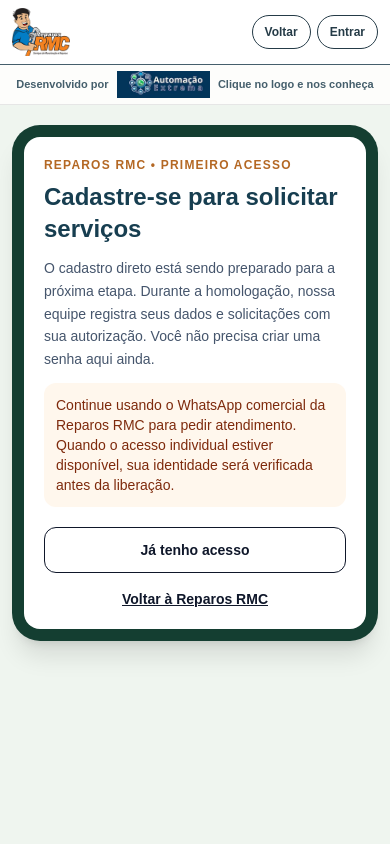
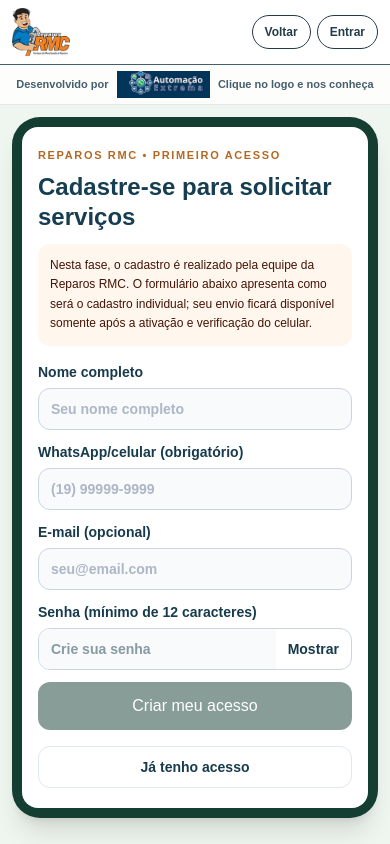
Before and after one commit to automacaoaoextremo-bot/Automacao-Extrema, a Next.js app: page /solucoes/atendimento-inteligente/rmc/cadastro in a window 390 px wide. Built offline with nearby package versions, Linux system fonts and the light colour scheme; no server answers.

Commit message:
feat(ae): compacta login e prepara cadastro RMC ajustes 06

```diff
--- a/src/app/solucoes/atendimento-inteligente/rmc/cadastro/page.tsx
+++ b/src/app/solucoes/atendimento-inteligente/rmc/cadastro/page.tsx
@@ -4,5 +4,5 @@ import { RmcRegistrationGate } from '@/components/atendimento-inteligente/rmc-re
 export const metadata: Metadata = { title: 'Cadastro | Reparos RMC' };
 export default function RmcCadastroPage(){
  return <div className="min-h-screen bg-[#eff5ef]"><AiBrandHeader backHref="/solucoes/atendimento-inteligente/rmc/entrar"/>
-  <main className="mx-auto max-w-lg px-3 py-5"><RmcRegistrationGate/></main></div>;
+  <main className="mx-auto max-w-lg px-3 py-3 sm:py-5"><RmcRegistrationGate/></main></div>;
 }
--- a/src/app/solucoes/atendimento-inteligente/rmc/entrar/page.tsx
+++ b/src/app/solucoes/atendimento-inteligente/rmc/entrar/page.tsx
@@ -4,5 +4,5 @@ import { RmcLoginForm } from '@/components/atendimento-inteligente/rmc-login-for
 export const metadata: Metadata = { title: 'Entrar | Reparos RMC' };
 export default function RmcLoginPage() {
   return <div className="min-h-screen bg-[#eff5ef]"><AiBrandHeader backHref="/solucoes/atendimento-inteligente/rmc" />
-    <main className="mx-auto max-w-lg px-3 py-6"><RmcLoginForm /></main></div>;
+    <main className="mx-auto max-w-lg px-3 py-3 sm:py-6"><RmcLoginForm /></main></div>;
 }
--- a/src/app/solucoes/atendimento-inteligente/rmc/solicitar/page.tsx
+++ b/src/app/solucoes/atendimento-inteligente/rmc/solicitar/page.tsx
@@ -20,7 +20,7 @@ export default function RmcRequestPage() {
   }, []);
   return <div className="min-h-screen bg-[#eff5ef]">
     <AiBrandHeader backHref="/solucoes/atendimento-inteligente/rmc" />
-    <main className="mx-auto max-w-2xl px-3 py-4">
+    <main className="mx-auto max-w-2xl px-3 py-3 sm:py-4">
       {authenticated === null ? <p role="status" className="rounded-xl bg-white p-6 text-sm">Verificando acesso...</p>
         : authenticated ? <AiRequestForm initialOrg="reparos-rmc" fixedOrg />
           : <RmcLoginForm returnTo="request" />}
--- a/src/components/atendimento-inteligente/rmc-login-form.tsx
+++ b/src/components/atendimento-inteligente/rmc-login-form.tsx
@@ -9,8 +9,9 @@ import { normalizeBRPhone } from '@/lib/atendimento-inteligente/intake';
 
 type Actor = { role: 'operator' | 'customer'; portalEnabled: boolean; mustChangePassword: boolean };
 const base = '/solucoes/atendimento-inteligente/rmc';
+const field = 'mt-1.5 w-full rounded-xl border border-slate-300 bg-white px-3 py-2.5 text-base outline-none focus:border-[#ed8e2d] focus:ring-2 focus:ring-orange-100';
 
-/** Usado tanto em /entrar como na entrada de /solicitar. */
+/** Mesmo acesso para clientes e equipe, com permissões verificadas no servidor. */
 export function RmcLoginForm({ returnTo = 'dashboard' }: { returnTo?: 'dashboard' | 'request' }) {
   const router = useRouter();
   const [login, setLogin] = useState('');
@@ -26,14 +27,14 @@ export function RmcLoginForm({ returnTo = 'dashboard' }: { returnTo?: 'dashboard
     setError('');
     try {
       const username = login.trim();
-      const email = username.includes('@');
-      const phone = email ? null : normalizeBRPhone(username);
-      if (!email && !phone) throw new Error('Informe seu WhatsApp com DDD ou e-mail válido.');
-      const credentials = email
+      const isEmail = username.includes('@');
+      const phone = isEmail ? null : normalizeBRPhone(username);
+      if (!isEmail && !phone) throw new Error('Informe seu WhatsApp com DDD ou e-mail válido.');
+      const credentials = isEmail
         ? { email: username.toLowerCase(), password }
         : { phone: `+${phone}`, password };
       const { error: authError } = await supabaseBrowser.auth.signInWithPassword(credentials);
-      if (authError) throw new Error('Não foi possível entrar. Confira seus dados ou solicite ajuda para ativar a conta.');
+      if (authError) throw new Error('Não foi possível entrar. Confira os dados ou solicite ajuda à equipe.');
       const actor = await adminFetch<Actor>('/api/atendimento-inteligente/actor');
       if (actor.role === 'operator') {
         router.replace(returnTo === 'request' ? `${base}/solicitar` : `${base}/atendimento`);
@@ -42,13 +43,9 @@ export function RmcLoginForm({ returnTo = 'dashboard' }: { returnTo?: 'dashboard
       }
       if (!actor.portalEnabled) {
         await supabaseBrowser.auth.signOut();
-        throw new Error('Seu acesso individual ainda está em validação. Os pedidos continuam sendo registrados pela equipe.');
+        throw new Error('Seu acesso individual ainda não foi liberado. Fale com a equipe da Reparos RMC.');
       }
-      if (actor.mustChangePassword) {
-        router.replace(`${base}/trocar-senha`);
-      } else {
-        router.replace(returnTo === 'request' ? `${base}/solicitar` : `${base}/meus-pedidos`);
-      }
+      router.replace(actor.mustChangePassword ? `${base}/trocar-senha` : returnTo === 'request' ? `${base}/solicitar` : `${base}/meus-pedidos`);
       router.refresh();
     } catch (err) {
       setError(err instanceof Error ? err.message : 'Não foi possível entrar.');
@@ -57,28 +54,26 @@ export function RmcLoginForm({ returnTo = 'dashboard' }: { returnTo?: 'dashboard
     }
   }
 
-  return <section className="mx-auto w-full max-w-md rounded-[28px] bg-[#143e31] p-3 shadow-xl sm:p-4" aria-label="Acesso à Reparos RMC">
-    <p className="px-2 pb-3 pt-2 text-xs font-black uppercase tracking-[0.16em] text-[#f3bd78]">Reparos RMC · Acesso único</p>
-    <form onSubmit={submit} className="rounded-2xl bg-white p-5 text-[#173b4c] sm:p-6">
-      <h1 className="text-2xl font-black">Entre para continuar</h1>
-      <p className="mt-2 text-sm leading-relaxed text-slate-600">Acompanhe seus pedidos e registre as informações do serviço de forma organizada.</p>
-      <label className="mt-5 block text-sm font-bold" htmlFor="rmc-user">WhatsApp/celular ou e-mail</label>
-      <input id="rmc-user" className="mt-2 w-full rounded-xl border border-slate-300 p-3 text-base focus:border-[#ed8e2d] focus:outline-none focus:ring-2 focus:ring-orange-100"
-        required value={login} onChange={event => setLogin(event.target.value)} autoComplete="username" placeholder="(19) 99999-9999 ou seu@email.com" />
-      <label className="mt-4 block text-sm font-bold" htmlFor="rmc-password">Senha</label>
-      <div className="mt-2 flex overflow-hidden rounded-xl border border-slate-300 focus-within:border-[#ed8e2d] focus-within:ring-2 focus-within:ring-orange-100">
-        <input id="rmc-password" className="min-w-0 flex-1 p-3 text-base outline-none" required type={show ? 'text' : 'password'} autoComplete="current-password"
+  return <section className="mx-auto w-full max-w-md rounded-[26px] bg-[#143e31] p-2.5 shadow-xl sm:p-4" aria-label="Acesso à Reparos RMC">
+    <p className="px-2 pb-2 pt-1 text-[11px] font-black uppercase tracking-[0.14em] text-[#f3bd78]">Reparos RMC</p>
+    <form onSubmit={submit} className="rounded-2xl bg-white px-4 py-4 text-[#173b4c] sm:p-6">
+      <h1 className="text-[23px] font-black leading-tight">Entre para continuar</h1>
+      <p className="mt-1.5 text-[13px] leading-snug text-slate-600">Acompanhe seus pedidos e organize as informações dos serviços.</p>
+      <label className="mt-3.5 block text-sm font-bold" htmlFor="rmc-user">WhatsApp/celular ou e-mail</label>
+      <input id="rmc-user" className={field} required value={login} onChange={event => setLogin(event.target.value)} autoComplete="username" placeholder="(19) 99999-9999 ou seu@email.com" />
+      <label className="mt-3 block text-sm font-bold" htmlFor="rmc-password">Senha</label>
+      <div className="mt-1.5 flex overflow-hidden rounded-xl border border-slate-300 focus-within:border-[#ed8e2d] focus-within:ring-2 focus-within:ring-orange-100">
+        <input id="rmc-password" className="min-w-0 flex-1 px-3 py-2.5 text-base outline-none" required type={show ? 'text' : 'password'} autoComplete="current-password"
           value={password} onChange={event => setPassword(event.target.value)} />
         <button type="button" onClick={() => setShow(current => !current)} className="px-3 text-sm font-semibold" aria-label={show ? 'Ocultar senha' : 'Mostrar senha'}>{show ? 'Ocultar' : 'Mostrar'}</button>
       </div>
-      {error && <p role="alert" className="mt-3 rounded-xl bg-rose-50 p-3 text-sm text-rose-800">{error}</p>}
-      <button type="submit" disabled={busy} className="mt-5 w-full rounded-xl bg-[#143e31] px-4 py-3 font-bold text-white disabled:opacity-50">{busy ? 'Entrando...' : 'Entrar na Reparos RMC'}</button>
-      <Link href={`${base}/esqueci-senha`} className="mt-3 block rounded-xl border border-slate-200 px-4 py-3 text-center text-sm font-semibold">Esqueci minha senha</Link>
+      {error && <p role="alert" className="mt-2 rounded-lg bg-rose-50 p-2 text-xs text-rose-800">{error}</p>}
+      <button type="submit" disabled={busy} className="mt-4 w-full rounded-xl bg-[#143e31] px-4 py-2.5 font-bold text-white disabled:opacity-50">{busy ? 'Entrando...' : 'Entrar na Reparos RMC'}</button>
+      <Link href={`${base}/esqueci-senha`} className="mt-2 block rounded-xl border border-slate-200 px-4 py-2.5 text-center text-sm font-semibold">Esqueci minha senha</Link>
     </form>
-    <div className="mt-3 rounded-2xl bg-white/10 p-4 text-white">
-      <p className="text-sm font-semibold">Ainda não tem acesso?</p>
-      <Link className="mt-2 block rounded-xl bg-[#f1f4ec] px-4 py-3 text-center text-sm font-bold text-[#143e31]" href={`${base}/cadastro`}>Cadastrar</Link>
-      <p className="mt-2 text-xs text-white/80">Nesta fase, o cadastro e a liberação da conta são acompanhados pela equipe, com verificação de identidade.</p>
+    <div className="mt-2 rounded-2xl bg-white/10 px-4 py-3 text-white">
+      <p className="text-xs font-semibold">Ainda não tem acesso?</p>
+      <Link className="mt-2 block rounded-xl bg-[#f1f4ec] px-4 py-2.5 text-center text-sm font-bold text-[#143e31]" href={`${base}/cadastro`}>Cadastrar</Link>
     </div>
   </section>;
 }
--- a/src/components/atendimento-inteligente/rmc-public-registration.tsx
+++ b/src/components/atendimento-inteligente/rmc-public-registration.tsx
@@ -1,62 +1,100 @@
 'use client';
+
 import { useState, type FormEvent } from 'react';
 import Link from 'next/link';
 import { supabaseBrowser } from '@/lib/supabase-browser';
 import { adminFetch } from '@/lib/admin-fetch';
 import { normalizeBRPhone } from '@/lib/atendimento-inteligente/intake';
-const base='/solucoes/atendimento-inteligente/rmc';
-const enabled=process.env.NEXT_PUBLIC_AE_AI_SELF_REGISTRATION_ENABLED==='true';
-const field='mt-2 w-full rounded-xl border border-slate-300 bg-white p-3 text-base focus:border-orange-400 focus:outline-none focus:ring-2 focus:ring-orange-100';
 
-export function RmcPublicRegistration(){
- const [name,setName]=useState('');const [phone,setPhone]=useState('');const [email,setEmail]=useState('');
- const [password,setPassword]=useState('');const [show,setShow]=useState(false);const [code,setCode]=useState('');
- const [step,setStep]=useState<'register'|'verify'|'done'>('register');
- const [busy,setBusy]=useState(false);const [error,setError]=useState('');
- async function begin(e:FormEvent<HTMLFormElement>){e.preventDefault();if(!enabled)return;
-  setError('');const normalized=normalizeBRPhone(phone);
-  if(!normalized){setError('Informe um WhatsApp válido com DDD.');return;}
-  if(name.trim().length<3){setError('Informe seu nome completo.');return;}
-  if(password.length<12){setError('Use uma senha com ao menos 12 caracteres.');return;}
+const base = '/solucoes/atendimento-inteligente/rmc';
+// O controle no cliente é somente visual; a API também valida uma flag no servidor.
+const enabled = process.env.NEXT_PUBLIC_AE_AI_SELF_REGISTRATION_ENABLED === 'true';
+const field = 'mt-1.5 w-full rounded-xl border border-slate-300 bg-white px-3 py-2.5 text-base focus:border-orange-400 focus:outline-none focus:ring-2 focus:ring-orange-100 disabled:bg-slate-50 disabled:text-slate-500';
+
+export function RmcPublicRegistration() {
+  const [name, setName] = useState('');
+  const [phone, setPhone] = useState('');
+  const [email, setEmail] = useState('');
+  const [password, setPassword] = useState('');
+  const [show, setShow] = useState(false);
+  const [code, setCode] = useState('');
+  const [step, setStep] = useState<'register' | 'verify' | 'done'>('register');
+  const [busy, setBusy] = useState(false);
+  const [error, setError] = useState('');
+
+  async function begin(event: FormEvent<HTMLFormElement>) {
+    event.preventDefault();
+    if (!enabled || busy) return;
+    setError('');
+    const normalized = normalizeBRPhone(phone);
+    if (!normalized) { setError('Informe um WhatsApp válido com DDD.'); return; }
+    if (name.trim().length < 3) { setError('Informe seu nome completo.'); return; }
+    if (password.length < 12) { setError('Use uma senha com pelo menos 12 caracteres.'); return; }
     setBusy(true);
-  try{
-   const {error:failure}=await supabaseBrowser.auth.signUp({phone:`+${normalized}`,password,
-    options:{data:{ae_ai_full_name:name.trim(),ae_ai_contact_email:email.trim().toLowerCase(),ae_ai_rmc_candidate:true}}});
-   if(failure)throw failure;
+    try {
+      const { error: failure } = await supabaseBrowser.auth.signUp({
+        phone: `+${normalized}`, password,
+        options: { data: { ae_ai_full_name: name.trim(), ae_ai_contact_email: email.trim().toLowerCase(), ae_ai_rmc_candidate: true } },
+      });
+      if (failure) throw failure;
       setStep('verify');
-  }catch{setError('Não foi possível iniciar o cadastro. Se você já tem conta, utilize Entrar ou entre em contato com a equipe.');}
-  finally{setBusy(false);}
+    } catch {
+      setError('Não foi possível iniciar o cadastro. Se já tem conta, utilize Entrar ou contate a equipe.');
+    } finally { setBusy(false); }
   }
- async function verify(e:FormEvent<HTMLFormElement>){e.preventDefault();setError('');setBusy(true);
-  try{const normalized=normalizeBRPhone(phone);if(!normalized)throw new Error();
-   const {error:failure}=await supabaseBrowser.auth.verifyOtp({phone:`+${normalized}`,token:code.trim(),type:'sms'});
-   if(failure)throw failure;
-   await adminFetch('/api/atendimento-inteligente/customers/self-register',{method:'POST',body:'{}'});
-   setStep('done');
-  }catch{setError('Não foi possível confirmar o código. Verifique a mensagem recebida ou solicite ajuda à equipe.');}
-  finally{setBusy(false);}
+
+  async function verify(event: FormEvent<HTMLFormElement>) {
+    event.preventDefault();
+    if (!enabled || busy) return;
+    setError(''); setBusy(true);
+    try {
+      const normalized = normalizeBRPhone(phone);
+      if (!normalized) throw new Error('Telefone inválido');
+      const { error: failure } = await supabaseBrowser.auth.verifyOtp({ phone: `+${normalized}`, token: code.trim(), type: 'sms' });
+      if (failure) throw failure;
+      await adminFetch('/api/atendimento-inteligente/customers/self-register', { method: 'POST', body: '{}' });
+      setPassword(''); setCode(''); setStep('done');
+    } catch {
+      setError('Não foi possível confirmar seu cadastro. Verifique o código recebido ou procure a equipe.');
+    } finally { setBusy(false); }
   }
- return <section className="mx-auto w-full max-w-lg rounded-[28px] bg-[#143e31] p-3 shadow-xl">
-  <div className="rounded-2xl bg-white p-5 sm:p-6">
-   <p className="text-xs font-black uppercase tracking-widest text-[#b46824]">Reparos RMC • Primeiro acesso</p>
-   <h1 className="mt-2 text-2xl font-black text-[#173e50]">Cadastre-se para solicitar serviços</h1>
-   {!enabled?<>
-     <p className="mt-3 text-sm leading-relaxed text-slate-600">O cadastro direto está sendo preparado para a próxima etapa. Durante a homologação, nossa equipe registra seus dados e solicitações com sua autorização. Você não precisa criar uma senha aqui ainda.</p>
-     <p className="mt-3 rounded-xl bg-orange-50 p-3 text-sm text-orange-900">Continue usando o WhatsApp comercial da Reparos RMC para pedir atendimento. Quando o acesso individual estiver disponível, sua identidade será verificada antes da liberação.</p>
-     <Link href={`${base}/entrar`} className="mt-5 block rounded-xl border p-3 text-center text-sm font-bold">Já tenho acesso</Link>
-   </>:step==='register'?<form onSubmit={begin} className="mt-4 space-y-3 text-[#173b4c]">
-     <label className="block text-sm font-bold">Nome completo<input className={field} required minLength={3} maxLength={120} value={name} onChange={e=>setName(e.target.value)} autoComplete="name" /></label>
-     <label className="block text-sm font-bold">WhatsApp/celular (obrigatório)<input className={field} required inputMode="tel" type="tel" value={phone} onChange={e=>setPhone(e.target.value)} placeholder="(19) 99999-9999" /></label>
-     <label className="block text-sm font-bold">E-mail (opcional)<input className={field} type="email" value={email} onChange={e=>setEmail(e.target.value)} placeholder="seu@email.com" /></label>
-     <label className="block text-sm font-bold">Senha (12 caracteres ou mais)<span className="mt-2 flex overflow-hidden rounded-xl border"><input className="min-w-0 flex-1 p-3 text-base outline-none" type={show?'text':'password'} autoComplete="new-password" minLength={12} required value={password} onChange={e=>setPassword(e.target.value)}/><button type="button" onClick={()=>setShow(x=>!x)} className="px-3 text-xs font-semibold">{show?'Ocultar':'Mostrar'}</button></span></label>
-     <p className="text-xs text-slate-600">Enviaremos um código para verificar a posse do celular. O cadastro não confirma automaticamente serviços ou valores.</p>
-     <button disabled={busy} className="w-full rounded-xl bg-[#143e31] p-3 font-bold text-white disabled:opacity-50">{busy?'Aguarde...':'Criar meu acesso'}</button>
-   </form>:step==='verify'?<form onSubmit={verify} className="mt-4 space-y-3"><p className="text-sm">Digite o código recebido por SMS no celular informado.</p>
-     <label className="block text-sm font-bold">Código de verificação<input className={field} value={code} onChange={e=>setCode(e.target.value.replace(/\D/g,'').slice(0,8))} inputMode="numeric" minLength={4} required/></label>
-     <button disabled={busy} className="w-full rounded-xl bg-[#143e31] p-3 font-bold text-white">{busy?'Verificando...':'Confirmar celular'}</button>
-   </form>:<p role="status" className="mt-4 text-sm text-green-800">Celular verificado e cadastro registrado. <Link href={`${base}/entrar`} className="font-bold underline">Entrar</Link> para continuar. A solicitação de serviços depende da liberação do portal.</p>}
-   {error&&<p role="alert" className="mt-3 rounded-xl bg-rose-50 p-3 text-sm text-rose-800">{error}</p>}
-   <Link className="mt-4 block text-center text-sm font-semibold underline" href={base}>Voltar à Reparos RMC</Link>
+
+  return <section className="mx-auto w-full max-w-md rounded-[28px] bg-[#143e31] p-2.5 shadow-xl sm:p-4" aria-label="Primeiro acesso à Reparos RMC">
+    <div className="rounded-2xl bg-white px-4 py-5 text-[#173b4c] sm:p-6">
+      <p className="text-[11px] font-black uppercase tracking-[0.15em] text-[#b46824]">Reparos RMC • Primeiro acesso</p>
+      <h1 className="mt-2 text-2xl font-black leading-tight text-[#173e50]">Cadastre-se para solicitar serviços</h1>
+      {!enabled && <p role="status" className="mt-3 rounded-xl bg-orange-50 p-3 text-xs leading-relaxed text-orange-950">
+        Nesta fase, o cadastro é realizado pela equipe da Reparos RMC. O formulário abaixo apresenta como será o cadastro individual; seu envio ficará disponível somente após a ativação e verificação do celular.
+      </p>}
+      {step === 'register' ? <form onSubmit={begin} className="mt-4 space-y-3">
+        <fieldset disabled={!enabled || busy} className="space-y-3">
+          <label htmlFor="rmc-reg-name" className="block text-sm font-bold">Nome completo
+            <input id="rmc-reg-name" className={field} required minLength={3} maxLength={120} value={name} onChange={event => setName(event.target.value)} autoComplete="name" placeholder="Seu nome completo" />
+          </label>
+          <label htmlFor="rmc-reg-phone" className="block text-sm font-bold">WhatsApp/celular (obrigatório)
+            <input id="rmc-reg-phone" className={field} required inputMode="tel" type="tel" value={phone} onChange={event => setPhone(event.target.value)} placeholder="(19) 99999-9999" />
+          </label>
+          <label htmlFor="rmc-reg-email" className="block text-sm font-bold">E-mail (opcional)
+            <input id="rmc-reg-email" className={field} type="email" value={email} onChange={event => setEmail(event.target.value)} placeholder="seu@email.com" autoComplete="email" />
+          </label>
+          <label htmlFor="rmc-reg-password" className="block text-sm font-bold">Senha (mínimo de 12 caracteres)
+            <span className="mt-1.5 flex overflow-hidden rounded-xl border border-slate-300">
+              <input id="rmc-reg-password" className="min-w-0 flex-1 bg-white px-3 py-2.5 text-base outline-none disabled:bg-slate-50" type={show ? 'text' : 'password'} autoComplete="new-password" minLength={12} required value={password} onChange={event => setPassword(event.target.value)} placeholder="Crie sua senha" />
+              <button type="button" onClick={() => setShow(current => !current)} className="px-3 text-xs font-semibold" aria-label={show ? 'Ocultar senha' : 'Mostrar senha'}>{show ? 'Ocultar' : 'Mostrar'}</button>
+            </span>
+          </label>
+        </fieldset>
+        {enabled && <p className="text-xs leading-relaxed text-slate-600">Para proteger seus pedidos, enviaremos um código de verificação por SMS. O cadastro não confirma preço, visita ou agendamento.</p>}
+        <button type="submit" disabled={!enabled || busy} className="w-full rounded-xl bg-[#143e31] px-4 py-3 text-sm font-bold text-white disabled:cursor-not-allowed disabled:opacity-50">{busy ? 'Aguarde...' : 'Criar meu acesso'}</button>
+      </form> : step === 'verify' ? <form onSubmit={verify} className="mt-4 space-y-3">
+        <p className="text-sm">Digite o código de verificação recebido por SMS.</p>
+        <label htmlFor="rmc-verify-code" className="block text-sm font-bold">Código
+          <input id="rmc-verify-code" className={field} value={code} onChange={event => setCode(event.target.value.replace(/\D/g, '').slice(0,8))} inputMode="numeric" autoComplete="one-time-code" minLength={4} required />
+        </label>
+        <button type="submit" disabled={busy} className="w-full rounded-xl bg-[#143e31] px-4 py-3 text-sm font-bold text-white disabled:opacity-50">{busy ? 'Verificando...' : 'Confirmar celular'}</button>
+      </form> : <p role="status" className="mt-4 text-sm text-green-800">Cadastro registrado após a verificação do celular. <Link href={`${base}/entrar`} className="font-bold underline">Entrar</Link> para continuar.</p>}
+      {error && <p role="alert" className="mt-3 rounded-lg bg-rose-50 p-3 text-sm text-rose-800">{error}</p>}
+      <Link href={`${base}/entrar`} className="mt-4 block rounded-xl border border-slate-200 p-2.5 text-center text-sm font-semibold">Já tenho acesso</Link>
     </div>
   </section>;
 }
--- a/src/components/atendimento-inteligente/user-menu.tsx
+++ b/src/components/atendimento-inteligente/user-menu.tsx
@@ -1,24 +1,57 @@
 'use client';
-import { useEffect,useState } from 'react';
+
+import { useEffect, useState } from 'react';
 import { useRouter } from 'next/navigation';
 import { supabaseBrowser } from '@/lib/supabase-browser';
 import { adminFetch } from '@/lib/admin-fetch';
-type Actor={name:string;role:'operator'|'customer'};
-export function AiUserMenu(){
- const [actor,setActor]=useState<Actor|null>(null);
- const router=useRouter();
- useEffect(()=>{
-   let active=true;
-   supabaseBrowser.auth.getSession().then(({data})=>{
-    if(!data.session)return;
-    return adminFetch<Actor>('/api/atendimento-inteligente/actor').then(result=>{if(active)setActor(result);});
-   }).catch(()=>null);
-   return()=>{active=false;};
- },[]);
- if(!actor)return null;
- return <div className="flex min-w-0 items-center gap-2 text-[11px] sm:text-sm">
-  <span className="max-w-[125px] truncate font-semibold text-[#1b3e53] sm:max-w-[230px]">{actor.name}</span>
-  <button type="button" onClick={()=>{void supabaseBrowser.auth.signOut().then(()=>router.replace('/solucoes/atendimento-inteligente/rmc'));}}
-    className="rounded-full border border-slate-300 px-3 py-1.5 font-semibold">Sair</button>
- </div>;
+
+type Actor = { name: string; role: 'operator' | 'customer' };
+const home = '/solucoes/atendimento-inteligente/rmc';
+
+export function AiUserMenu() {
+  const [actor, setActor] = useState<Actor | null>(null);
+  const router = useRouter();
+
+  useEffect(() => {
+    let active = true;
+    let sequence = 0;
+    function refreshActor(hasSession: boolean) {
+      const version = ++sequence;
+      if (!hasSession) {
+        setActor(null);
+        return;
+      }
+      // Executar depois do callback do Supabase evita consultas à sessão dentro do callback.
+      void Promise.resolve()
+        .then(() => adminFetch<Actor>('/api/atendimento-inteligente/actor'))
+        .then(result => { if (active && version === sequence) setActor(result); })
+        .catch(() => { if (active && version === sequence) setActor(null); });
+    }
+    void supabaseBrowser.auth.getSession()
+      .then(({ data }) => { if (active) refreshActor(Boolean(data.session)); })
+      .catch(() => { if (active) refreshActor(false); });
+    const { data: listener } = supabaseBrowser.auth.onAuthStateChange((_event, session) => {
+      if (active) refreshActor(Boolean(session));
+    });
+    return () => {
+      active = false;
+      sequence += 1;
+      listener.subscription.unsubscribe();
+    };
+  }, []);
+
+  if (!actor) return null;
+  async function signOut() {
+    const { error } = await supabaseBrowser.auth.signOut();
+    if (!error) {
+      setActor(null);
+      router.replace(home);
+      router.refresh();
+    }
+  }
+  return <div className="flex min-w-0 items-center gap-1.5 text-[11px] sm:gap-2 sm:text-sm">
+    <span className="max-w-[105px] truncate font-semibold text-[#1b3e53] sm:max-w-[230px]" title={actor.name}>{actor.name}</span>
+    <button type="button" onClick={() => void signOut()}
+      className="rounded-full border border-slate-300 px-2.5 py-1.5 font-semibold sm:px-3">Sair</button>
+  </div>;
 }
```
Also changed, not shown: 1 other file (tests, documents, lock files or other folders). Lines whose indentation alone changed are shown as unchanged.
